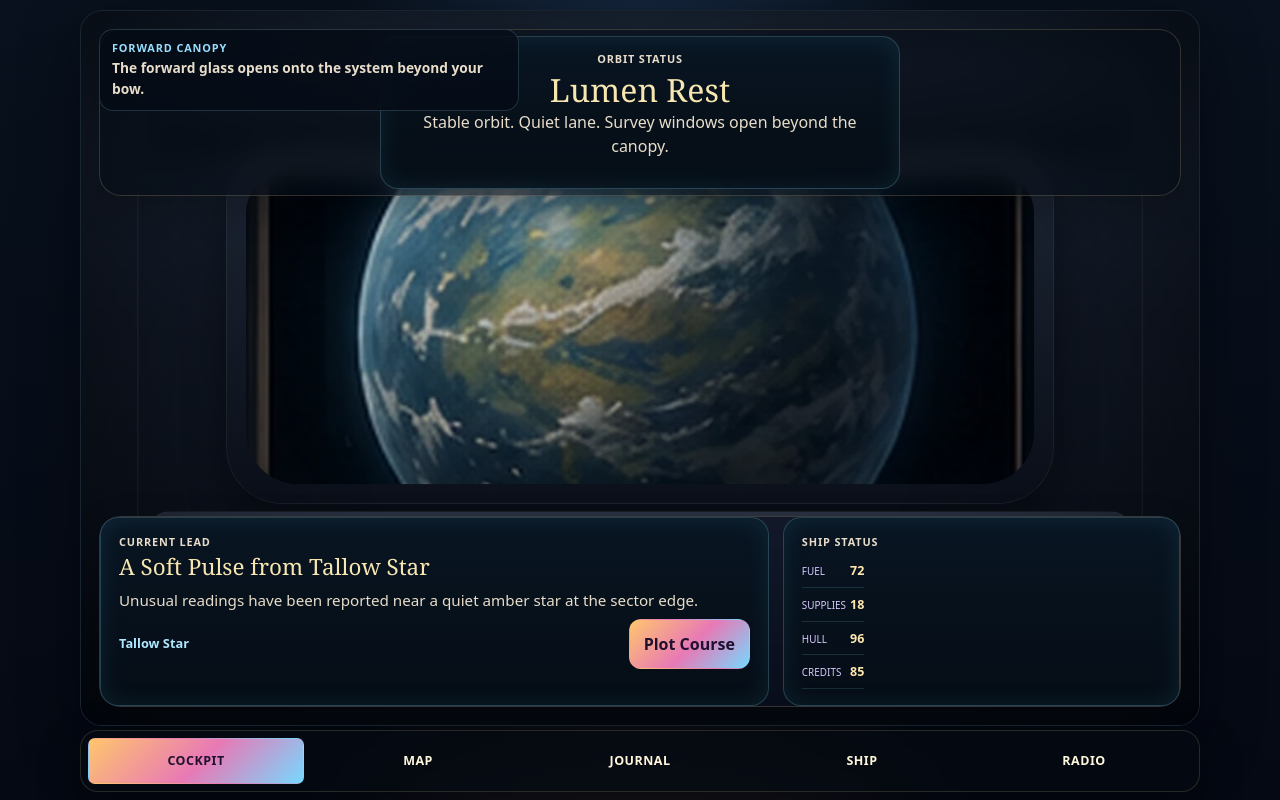
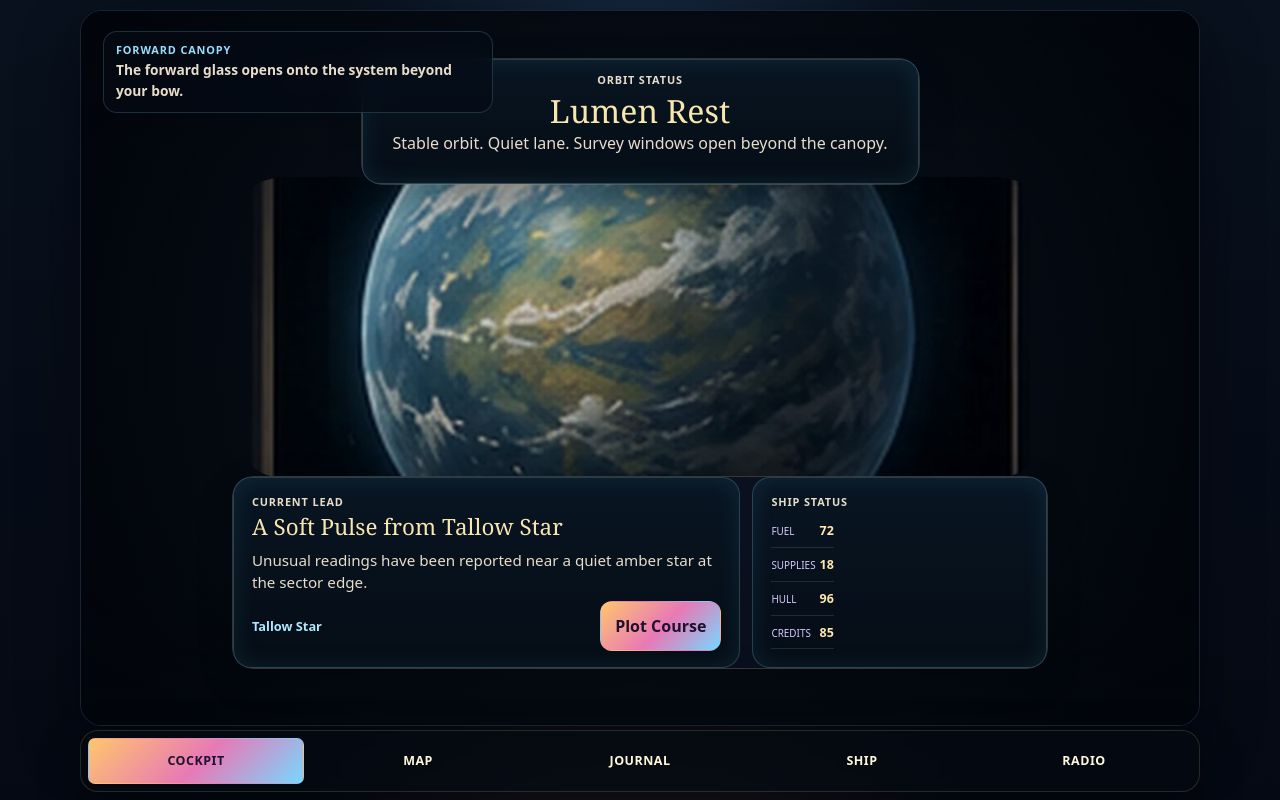
Before and after one commit to jameson5555/amongquietstars, a React (Vite) app: page / in a window 1280 px wide. Built offline with nearby package versions, Linux system fonts and the light colour scheme.

Commit message:
interior ui improvements

```diff
--- a/src/App.tsx
+++ b/src/App.tsx
@@ -1,6 +1,6 @@
 import type { CSSProperties } from 'react';
 import { useEffect, useMemo, useState } from 'react';
-import { getSystemThumbnail, getTravelVista } from './assets/imageAssets';
+import { getSystemThumbnail, getTravelVista, imageAssets } from './assets/imageAssets';
 import { getEncounter } from './data/encounters';
 import { getJournalEntry } from './data/journal';
 import { getRadioMessage } from './data/radio';
@@ -227,6 +227,7 @@ function PanoramicCabinExperience({
   const sceneStyle = {
     '--scene-offset-x': activeScene.x,
     '--scene-offset-y': activeScene.y,
+    '--scene-panorama': `url(${imageAssets.cabinPanoramaPlaceholder})`,
     '--space-view': `url(${getSystemThumbnail(currentSystem.id)})`
   } as CSSProperties;
 
@@ -234,39 +235,10 @@ function PanoramicCabinExperience({
     <div className={`cabin-experience view-${activeView}`} style={sceneStyle}>
       <div className="cabin-viewport">
         <div className="cabin-stage" aria-hidden="true">
-          <div className="scene-cell ambient-cell top-left" />
-          <div className="scene-cell scene-map">
-            <div className="ceiling-arch" />
-            <div className="ceiling-projector" />
-            <div className="ceiling-ribs" />
+          <div className="scene-panorama-art" />
+          <div className="scene-cockpit-window-hotspot">
+            <div className="cockpit-window-view" />
           </div>
-          <div className="scene-cell ambient-cell top-right" />
-          <div className="scene-cell scene-ship">
-            <div className="ship-bunk" />
-            <div className="ship-storage" />
-            <div className="ship-monitor ship-monitor-stats" />
-            <div className="ship-monitor ship-monitor-upgrades" />
-          </div>
-          <div className="scene-cell scene-cockpit">
-            <div className="cockpit-band cockpit-band-top" />
-            <div className="cockpit-window-frame">
-              <div className="cockpit-window-view" />
-            </div>
-            <div className="cockpit-band cockpit-band-bottom" />
-          </div>
-          <div className="scene-cell scene-radio">
-            <div className="radio-stack" />
-            <div className="radio-screen-blank" />
-            <div className="radio-knob-cluster" />
-          </div>
-          <div className="scene-cell ambient-cell bottom-left" />
-          <div className="scene-cell scene-journal">
-            <div className="journal-seat-edge" />
-            <div className="journal-tablet-shell" />
-            <div className="journal-hand-rest journal-hand-left" />
-            <div className="journal-hand-rest journal-hand-right" />
-          </div>
-          <div className="scene-cell ambient-cell bottom-right" />
         </div>
         <div className="scene-vignette" />
       </div>
--- a/src/assets/imageAssets.ts
+++ b/src/assets/imageAssets.ts
@@ -1,6 +1,7 @@
 const publicAsset = (path: string) => `${import.meta.env.BASE_URL}${path.replace(/^\//, '')}`;
 
 export const imageAssets = {
+  cabinPanoramaPlaceholder: publicAsset('images/cabin_panorama_placeholder.svg'),
   cockpitBackground: publicAsset('images/cockpit_background.webp'),
   titleBackground: publicAsset('images/title_background.webp'),
   nebulaVista01: publicAsset('images/nebula_vista_01.webp'),
--- a/src/styles.css
+++ b/src/styles.css
@@ -1627,3 +1627,275 @@ body {
     transition: none;
   }
 }
+
+/* Artwork-backed panorama tuning */
+
+.cabin-stage {
+  display: block;
+  background:
+    radial-gradient(circle at 50% 50%, rgba(126, 205, 255, 0.08), transparent 30%),
+    linear-gradient(180deg, rgba(3, 7, 14, 0.92), rgba(3, 6, 12, 0.98));
+}
+
+.scene-panorama-art,
+.scene-cockpit-window-hotspot {
+  position: absolute;
+}
+
+.scene-panorama-art {
+  inset: 0;
+  background-image: var(--scene-panorama);
+  background-repeat: no-repeat;
+  background-size: 100% 100%;
+  background-position: center;
+}
+
+.scene-cockpit-window-hotspot {
+  left: 37.66%;
+  top: 40%;
+  width: 24.68%;
+  height: 16.34%;
+  padding: 0.7%;
+  border-radius: 5.6% 5.6% 7% 7%;
+  overflow: hidden;
+}
+
+.cockpit-window-view {
+  width: 100%;
+  height: 100%;
+  border-radius: 5% 5% 6.6% 6.6%;
+  background:
+    linear-gradient(180deg, rgba(7, 13, 27, 0.18), rgba(7, 13, 27, 0.08)),
+    var(--space-view),
+    radial-gradient(circle at 30% 30%, #88d5ff 0 1px, transparent 1px),
+    radial-gradient(circle at 62% 42%, #f8ebbf 0 1.5px, transparent 1.5px),
+    linear-gradient(180deg, #050a14, #0b1832 72%, #080d18);
+  background-size: cover, cover, 180px 180px, 220px 220px, cover;
+  background-position: center;
+  box-shadow: inset 0 0 60px rgba(4, 11, 22, 0.18);
+}
+
+.scene-status {
+  left: 22px;
+  top: 20px;
+  max-width: min(390px, calc(100% - 44px));
+}
+
+.overlay-layer {
+  padding: 0;
+}
+
+.cockpit-overlay {
+  position: absolute;
+  inset: 0;
+}
+
+.cockpit-top-band {
+  position: absolute;
+  left: 25%;
+  top: 6.6%;
+  width: 50%;
+  padding: 0;
+  background: transparent;
+}
+
+.cockpit-top-band .holo-panel {
+  width: 100%;
+  padding: 12px 16px;
+  text-align: center;
+}
+
+.cockpit-bottom-band {
+  left: 13.5%;
+  right: 13.5%;
+  bottom: 7.8%;
+  gap: 12px;
+  grid-template-columns: minmax(0, 1.55fr) minmax(220px, 0.9fr);
+}
+
+.current-lead-panel,
+.resource-holo-panel {
+  min-height: 132px;
+}
+
+.map-overlay {
+  position: absolute;
+  inset: 0;
+  display: block;
+  padding: 0;
+}
+
+.map-shell {
+  position: absolute;
+  top: 9%;
+  left: 50%;
+  transform: translateX(-50%);
+  width: min(860px, calc(100% - 88px));
+  max-height: 79%;
+  padding: 16px;
+  background:
+    linear-gradient(180deg, rgba(7, 14, 24, 0.68), rgba(5, 10, 18, 0.88)),
+    rgba(9, 15, 26, 0.7);
+}
+
+.ceiling-map {
+  height: min(34vh, 290px);
+  border-radius: 22px;
+}
+
+.overlay-system-list {
+  max-height: min(31vh, 290px);
+}
+
+.journal-overlay {
+  position: absolute;
+  inset: 0;
+}
+
+.tablet-surface {
+  position: absolute;
+  left: 50%;
+  bottom: 8.5%;
+  transform: translateX(-50%);
+  width: min(680px, calc(100% - 160px));
+  max-height: 58%;
+  padding: 16px;
+  background:
+    linear-gradient(180deg, rgba(13, 18, 27, 0.9), rgba(6, 10, 16, 0.96)),
+    #11161f;
+}
+
+.tablet-journal-list {
+  max-height: calc(58vh - 138px);
+}
+
+.ship-overlay {
+  position: absolute;
+  inset: 0;
+  display: block;
+  padding: 0;
+}
+
+.ship-screen-panel,
+.ship-upgrades-panel {
+  position: absolute;
+  right: 10.8%;
+  width: 31%;
+}
+
+.ship-screen-panel {
+  top: 19%;
+  min-height: 24%;
+}
+
+.ship-upgrades-panel {
+  bottom: 14.8%;
+  width: 33%;
+  max-height: 36%;
+}
+
+.overlay-upgrade-list {
+  max-height: min(22vh, 230px);
+}
+
+.radio-overlay {
+  position: absolute;
+  inset: 0;
+  display: block;
+  padding: 0;
+}
+
+.radio-display {
+  position: absolute;
+  right: 18.2%;
+  top: 24.2%;
+  width: 30.8%;
+  max-height: 47%;
+  padding: 14px;
+}
+
+.overlay-radio-list {
+  max-height: min(27vh, 240px);
+  overflow: auto;
+}
+
+@media (max-width: 900px) {
+  .map-shell {
+    width: calc(100% - 40px);
+    max-height: 76%;
+  }
+
+  .tablet-surface {
+    width: calc(100% - 48px);
+    max-height: 52%;
+  }
+
+  .ship-screen-panel,
+  .ship-upgrades-panel {
+    right: 8%;
+    width: 38%;
+  }
+
+  .radio-display {
+    right: 10%;
+    width: 42%;
+  }
+}
+
+@media (max-width: 700px) {
+  .scene-status {
+    left: 12px;
+    right: 12px;
+    top: 12px;
+    max-width: none;
+  }
+
+  .cockpit-top-band {
+    left: 12px;
+    right: 12px;
+    width: auto;
+    top: 74px;
+  }
+
+  .cockpit-bottom-band {
+    left: 12px;
+    right: 12px;
+    bottom: 12px;
+    grid-template-columns: 1fr;
+  }
+
+  .map-shell {
+    top: 74px;
+    width: calc(100% - 24px);
+    max-height: calc(100% - 86px);
+  }
+
+  .tablet-surface {
+    bottom: 12px;
+    width: calc(100% - 24px);
+    max-height: calc(100% - 128px);
+  }
+
+  .ship-screen-panel,
+  .ship-upgrades-panel,
+  .radio-display {
+    left: 12px;
+    right: 12px;
+    width: auto;
+  }
+
+  .ship-screen-panel {
+    top: 78px;
+  }
+
+  .ship-upgrades-panel {
+    bottom: 12px;
+    max-height: 42%;
+  }
+
+  .radio-display {
+    top: auto;
+    bottom: 12px;
+    max-height: calc(100% - 138px);
+  }
+}
```
Also changed, not shown: public/images/image-manifest.json (+7 -1 lines), public/images/README_IMAGES.md, public/images/cabin_panorama_placeholder.svg (added).
